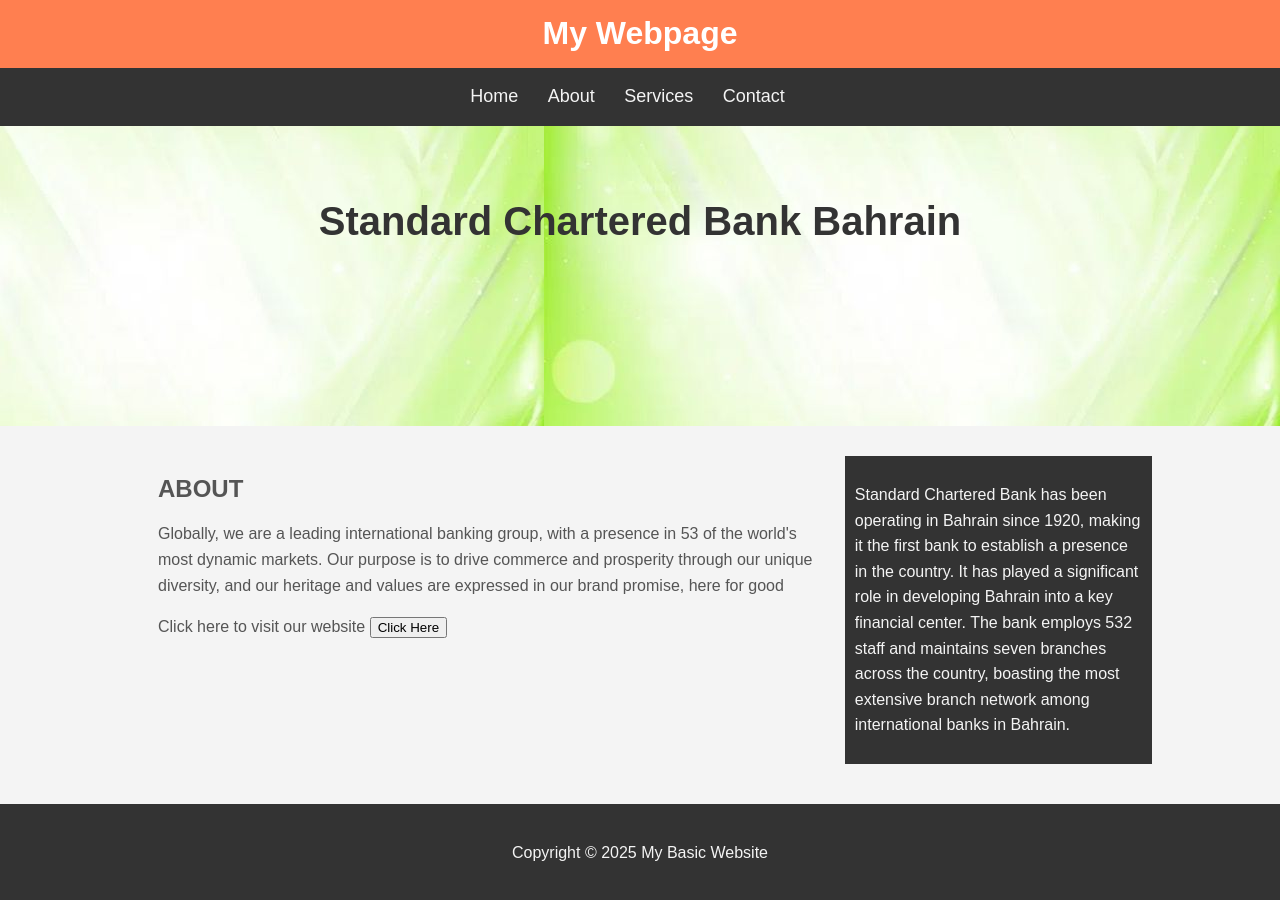
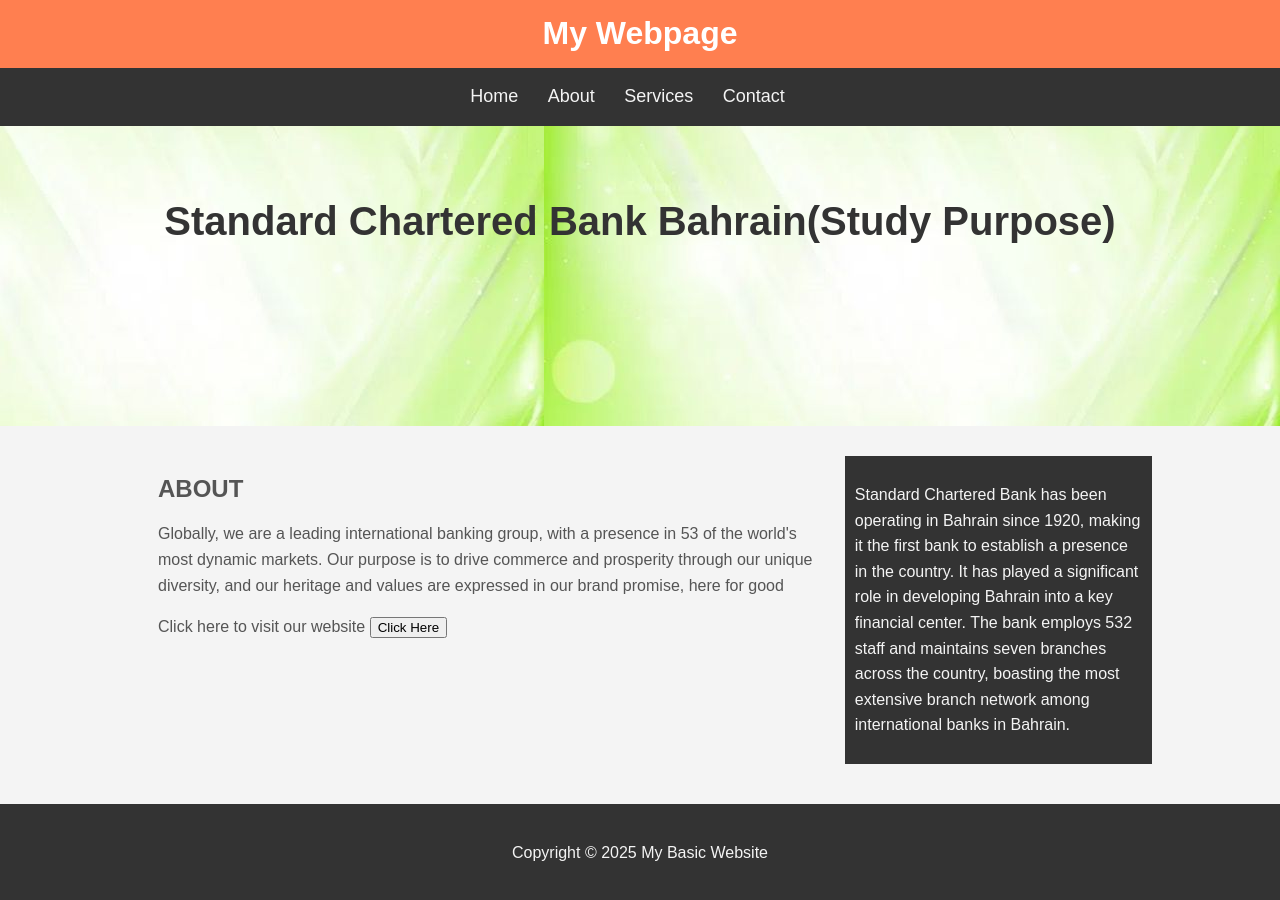
Before and after one commit to AkshayMenon8515/basic-webpage, a plain HTML site: page webpage.html in a window 1280 px wide. Drawn offline with Linux system fonts and the light colour scheme; files whose address does not match are found by name.

Commit message:
Update webpage.html

```diff
--- a/webpage.html
+++ b/webpage.html
@@ -22,7 +22,7 @@
 
         <section id="showcase">
             <div class="container">
-                <h1>Standard Chartered Bank Bahrain</h1>
+                <h1>Standard Chartered Bank Bahrain(Study Purpose)</h1>
             </div>
         </section>
         <div class="container">
```
